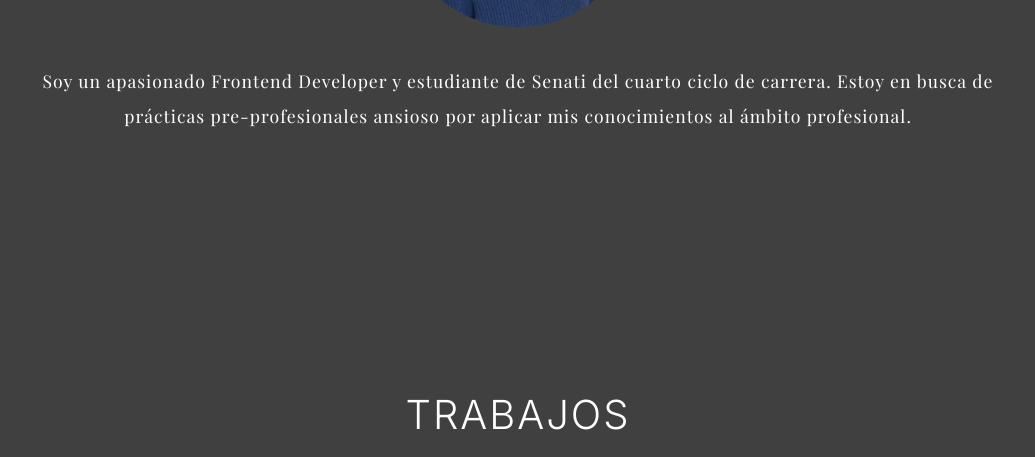
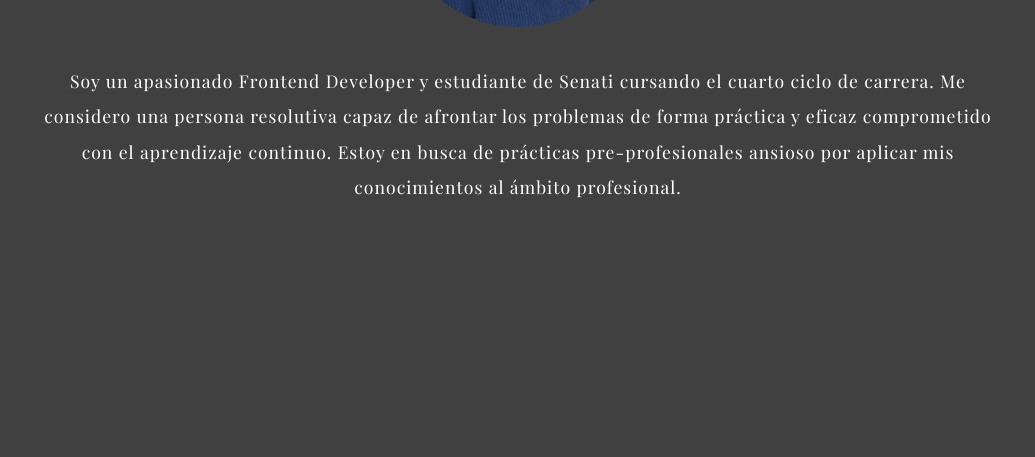
Before and after one commit to PieroMS/Portfolio, a plain HTML site: page index.html in a window 1280 px wide. Shown: the part 1283-1740 px from the top of the page, without its empty margins (122-1157 px from the left). Drawn offline with nearby package versions, Linux system fonts and the light colour scheme.

Commit message:
Update index.html

```diff
--- a/index.html
+++ b/index.html
@@ -45,7 +45,8 @@
                     <img src="assets/perfil.jpg" alt="Piero Mendieta" title="Piero Mendieta" loading="lazy" class="img__pf">
                 </figure>
                 <p class="p__about text">
-                    Soy un apasionado Frontend Developer y estudiante de Senati del cuarto ciclo de carrera.
+                    Soy un apasionado Frontend Developer y estudiante de Senati cursando el cuarto ciclo de carrera.
+                    Me considero una persona resolutiva capaz de afrontar los problemas de forma práctica y eficaz comprometido con el aprendizaje continuo.
                     Estoy en busca de prácticas pre-profesionales ansioso por aplicar mis conocimientos al ámbito profesional.
                 </p>
             </div>
```
